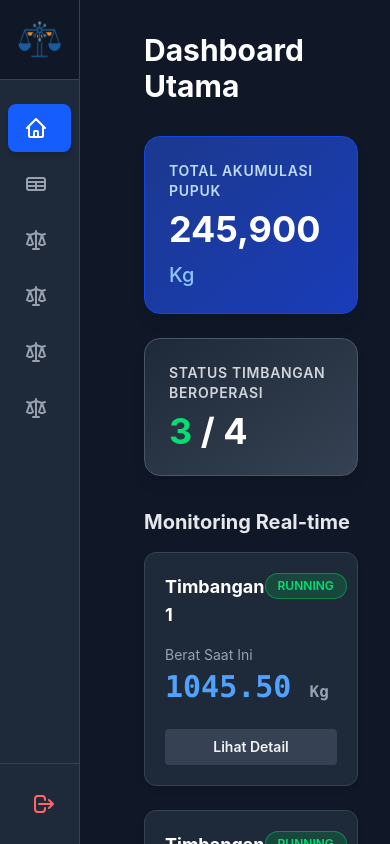
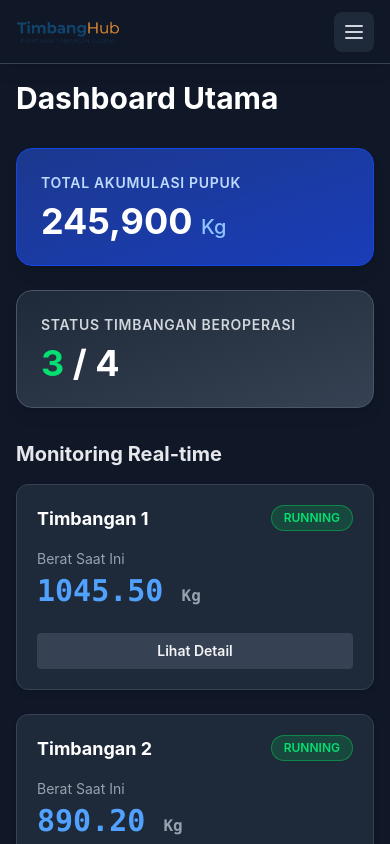
Before and after one commit to BlacklistX20/timbanghub, a Vue app: page / in a window 390 px wide. Shown: the top 844 px of the page. Built offline with nearby package versions, Linux system fonts and the light colour scheme; sample sign-in values are in the browser's storage.

Commit message:
optimization for smartphone

```diff
--- a/src/App.vue
+++ b/src/App.vue
@@ -2,7 +2,7 @@
   <div class="min-h-screen bg-gray-900 text-gray-100 font-sans flex">
     <Sidebar v-if="!isLoginRoute" />
 
-    <main :class="['flex-1 p-8', !isLoginRoute ? 'ml-20' : '']">
+    <main :class="['flex-1 w-full overflow-x-hidden transition-all duration-300', !isLoginRoute ? 'p-4 md:p-8 md:ml-20 mt-16 md:mt-0' : '']">
       <router-view />
     </main>
   </div>
--- a/src/components/Sidebar.vue
+++ b/src/components/Sidebar.vue
@@ -1,74 +1,71 @@
 <template>
-  <aside class="fixed left-0 top-0 h-screen bg-gray-800 border-r border-gray-700 transition-all duration-300 z-50 overflow-hidden flex flex-col group w-20 hover:w-64">
-
-    <div class="h-20 flex items-center justify-center p-4 border-b border-gray-700 bg-gray-900">
-      <img src="../assets/84368.png" class="h-10 w-auto block group-hover:hidden transition-opacity duration-300" alt="Icon" />
-      <img src="../assets/84369.png" class="h-6 w-auto hidden group-hover:block transition-opacity duration-300" alt="Text Logo" />
+  <div>
+    <div class="md:hidden fixed top-0 left-0 w-full h-16 bg-gray-900 border-b border-gray-700 z-40 flex items-center justify-between px-4 shadow-lg">
+      <img src="../assets/84369.png" class="h-6 w-auto" alt="TimbangHub" />
+      <button @click="isOpen = !isOpen" class="text-gray-300 hover:text-white focus:outline-none p-2 rounded-lg bg-gray-800">
+        <svg class="w-6 h-6" fill="none" stroke="currentColor" viewBox="0 0 24 24">
+          <path v-if="!isOpen" stroke-linecap="round" stroke-linejoin="round" stroke-width="2" d="M4 6h16M4 12h16M4 18h16" />
+          <path v-else stroke-linecap="round" stroke-linejoin="round" stroke-width="2" d="M6 18L18 6M6 6l12 12" />
+        </svg>
+      </button>
     </div>
 
-    <nav class="mt-6 flex-1 px-2 space-y-2">
+    <div v-if="isOpen" @click="isOpen = false" class="md:hidden fixed inset-0 bg-black/60 z-40 backdrop-blur-sm transition-opacity"></div>
 
-      <router-link
-        to="/"
-        :class="[
-          'flex items-center px-4 py-3 rounded-lg transition-all duration-200',
-          route.path === '/'
-            ? 'bg-blue-600 text-white shadow-md'
-            : 'text-gray-400 hover:bg-gray-700 hover:text-white'
-        ]"
-      >
+    <aside :class="[
+      'fixed left-0 top-0 h-screen bg-gray-800 border-r border-gray-700 transition-all duration-300 z-50 overflow-y-auto flex flex-col group',
+      'w-64 md:w-20 md:hover:w-64', // Lebar full di HP, hover lebar di PC
+      isOpen ? 'translate-x-0' : '-translate-x-full md:translate-x-0' // Geser menu di HP
+    ]">
+
+      <div class="h-16 md:h-20 flex items-center justify-between md:justify-center px-4 md:p-4 border-b border-gray-700 bg-gray-900">
+        <img src="../assets/84368.png" class="h-10 w-auto hidden md:block md:group-hover:hidden transition-opacity" alt="Icon" />
+        <img src="../assets/84369.png" class="h-6 w-auto hidden md:group-hover:block transition-opacity" alt="Text Logo" />
+
+        <img src="../assets/84369.png" class="h-5 w-auto md:hidden" alt="Text Logo" />
+        <button @click="isOpen = false" class="md:hidden text-gray-400 hover:text-white">
+          <svg class="w-6 h-6" fill="none" stroke="currentColor" viewBox="0 0 24 24"><path stroke-linecap="round" stroke-linejoin="round" stroke-width="2" d="M6 18L18 6M6 6l12 12"></path></svg>
+        </button>
+      </div>
+
+      <nav class="mt-4 flex-1 px-3 space-y-2">
+        <router-link @click="isOpen = false" to="/" :class="['flex items-center px-3 py-3 rounded-xl transition-all duration-200', route.path === '/' ? 'bg-blue-600 text-white shadow-md' : 'text-gray-400 hover:bg-gray-700 hover:text-white']">
           <svg class="w-6 h-6 flex-shrink-0" fill="none" stroke="currentColor" viewBox="0 0 24 24"><path stroke-linecap="round" stroke-linejoin="round" stroke-width="2" d="M3 12l2-2m0 0l7-7 7 7M5 10v10a1 1 0 001 1h3m10-11l2 2m-2-2v10a1 1 0 01-1 1h-3m-6 0a1 1 0 001-1v-4a1 1 0 011-1h2a1 1 0 011 1v4a1 1 0 001 1m-6 0h6"></path></svg>
-        <span class="ml-4 opacity-0 group-hover:opacity-100 whitespace-nowrap transition-opacity duration-300 font-semibold">Dashboard</span>
+          <span class="ml-4 opacity-100 md:opacity-0 md:group-hover:opacity-100 whitespace-nowrap transition-opacity font-semibold">Dashboard</span>
         </router-link>
 
-      <router-link
-        to="/data"
-        :class="[
-          'flex items-center px-4 py-3 rounded-lg transition-all duration-200',
-          route.path === '/data'
-            ? 'bg-blue-600 text-white shadow-md'
-            : 'text-gray-400 hover:bg-gray-700 hover:text-white'
-        ]"
-      >
+        <router-link @click="isOpen = false" to="/data" :class="['flex items-center px-3 py-3 rounded-xl transition-all duration-200', route.path === '/data' ? 'bg-blue-600 text-white shadow-md' : 'text-gray-400 hover:bg-gray-700 hover:text-white']">
           <svg class="w-6 h-6 flex-shrink-0" fill="none" stroke="currentColor" viewBox="0 0 24 24"><path stroke-linecap="round" stroke-linejoin="round" stroke-width="2" d="M3 10h18M3 14h18m-9-4v8m-7 0h14a2 2 0 002-2V8a2 2 0 00-2-2H5a2 2 0 00-2 2v8a2 2 0 002 2z"></path></svg>
-        <span class="ml-4 opacity-0 group-hover:opacity-100 whitespace-nowrap transition-opacity duration-300 font-semibold">Tabel Data</span>
+          <span class="ml-4 opacity-100 md:opacity-0 md:group-hover:opacity-100 whitespace-nowrap transition-opacity font-semibold">Tabel Data</span>
         </router-link>
 
-      <router-link
-        v-for="n in 4"
-        :key="n"
-        :to="`/timbangan/${n}`"
-        :class="[
-          'flex items-center px-4 py-3 rounded-lg transition-all duration-200',
-          route.path === `/timbangan/${n}`
-            ? 'bg-blue-600 text-white shadow-md'
-            : 'text-gray-400 hover:bg-gray-700 hover:text-white'
-        ]"
-      >
+        <div class="pt-4 pb-2">
+          <p class="px-3 text-xs font-bold text-gray-500 uppercase tracking-wider opacity-100 md:opacity-0 md:group-hover:opacity-100 transition-opacity">Mesin Timbangan</p>
+        </div>
+
+        <router-link @click="isOpen = false" v-for="n in 4" :key="n" :to="`/timbangan/${n}`" :class="['flex items-center px-3 py-3 rounded-xl transition-all duration-200', route.path === `/timbangan/${n}` ? 'bg-blue-600 text-white shadow-md' : 'text-gray-400 hover:bg-gray-700 hover:text-white']">
           <svg class="w-6 h-6 flex-shrink-0" fill="none" stroke="currentColor" viewBox="0 0 24 24"><path stroke-linecap="round" stroke-linejoin="round" stroke-width="2" d="M3 6l3 1m0 0l-3 9a5.002 5.002 0 006.001 0M6 7l3 9M6 7l6-2m6 2l3-1m-3 1l-3 9a5.002 5.002 0 006.001 0M18 7l3 9m-3-9l-6-2m0-2v2m0 16V5m0 16H9m3 0h3"></path></svg>
-        <span class="ml-4 opacity-0 group-hover:opacity-100 whitespace-nowrap transition-opacity duration-300 font-semibold">Timbangan {{ n }}</span>
+          <span class="ml-4 opacity-100 md:opacity-0 md:group-hover:opacity-100 whitespace-nowrap transition-opacity font-semibold">Timbangan {{ n }}</span>
         </router-link>
-
       </nav>
 
-    <div class="p-4 border-t border-gray-700">
-      <button
-        @click="handleLogout"
-        class="w-full flex items-center px-4 py-3 text-red-400 hover:bg-red-500 hover:text-white rounded-lg transition-colors text-left group/logout"
-      >
+      <div class="p-3 border-t border-gray-700">
+        <button @click="handleLogout" class="w-full flex items-center px-3 py-3 text-red-400 hover:bg-red-500 hover:text-white rounded-xl transition-colors text-left group/logout">
           <svg class="w-6 h-6 flex-shrink-0 transition-transform group-hover/logout:-translate-x-1" fill="none" stroke="currentColor" viewBox="0 0 24 24"><path stroke-linecap="round" stroke-linejoin="round" stroke-width="2" d="M17 16l4-4m0 0l-4-4m4 4H7m6 4v1a3 3 0 01-3 3H6a3 3 0 01-3-3V7a3 3 0 013-3h4a3 3 0 013 3v1"></path></svg>
-        <span class="ml-4 opacity-0 group-hover:opacity-100 whitespace-nowrap transition-opacity duration-300 font-semibold">Keluar</span>
+          <span class="ml-4 opacity-100 md:opacity-0 md:group-hover:opacity-100 whitespace-nowrap transition-opacity font-semibold">Keluar</span>
         </button>
       </div>
     </aside>
+  </div>
 </template>
 
 <script setup>
+import { ref } from 'vue'
 import { useRouter, useRoute } from 'vue-router'
 
 const router = useRouter()
-// Panggil useRoute() untuk mendapatkan alamat URL yang sedang aktif
 const route = useRoute()
+const isOpen = ref(false) // State untuk menu HP
 
 const handleLogout = () => {
   localStorage.removeItem('isLoggedIn')
--- a/src/views/DashboardView.vue
+++ b/src/views/DashboardView.vue
@@ -1,5 +1,5 @@
 <template>
-  <div class="max-w-7xl mx-auto pl-8">
+  <div class="max-w-7xl mx-auto">
     <h1 class="text-3xl font-bold mb-8 text-white">Dashboard Utama</h1>
 
     <div class="grid grid-cols-1 md:grid-cols-2 gap-6 mb-8">
--- a/src/views/DataTableView.vue
+++ b/src/views/DataTableView.vue
@@ -1,5 +1,5 @@
 <template>
-  <div class="max-w-7xl mx-auto pl-8 pb-10">
+  <div class="max-w-7xl mx-auto pb-10">
     <div class="flex flex-col mb-8">
       <h1 class="text-3xl font-bold text-white mb-6">Data Keseluruhan Timbangan</h1>
 
--- a/src/views/ScaleDetailView.vue
+++ b/src/views/ScaleDetailView.vue
@@ -1,5 +1,5 @@
 <template>
-  <div class="max-w-7xl mx-auto pl-8">
+  <div class="max-w-7xl mx-auto">
     <div class="flex items-center space-x-4 mb-8">
       <router-link to="/" class="p-2 bg-gray-800 hover:bg-gray-700 rounded-lg transition-colors text-white">
         <svg class="w-6 h-6" fill="none" stroke="currentColor" viewBox="0 0 24 24"><path stroke-linecap="round" stroke-linejoin="round" stroke-width="2" d="M10 19l-7-7m0 0l7-7m-7 7h18"></path></svg>
```
Lines whose indentation alone changed are shown as unchanged.
